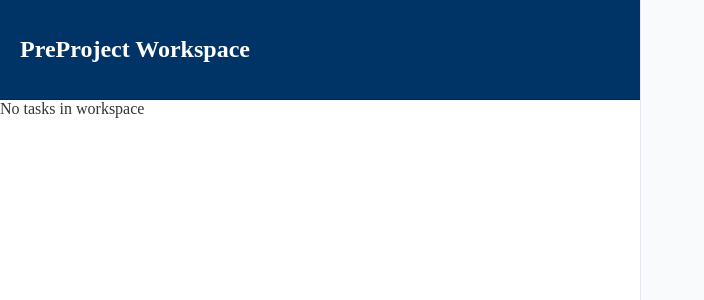
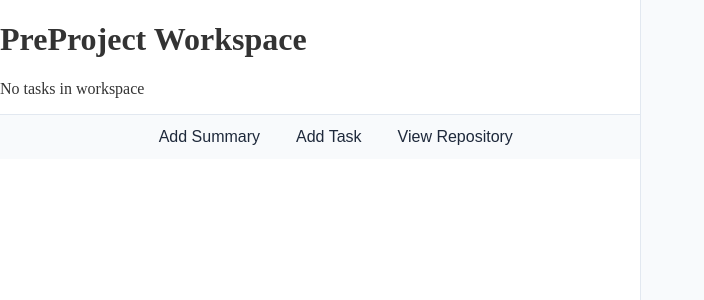
Before and after one commit to johnjkelly1945-ops/project-tracker-vite-pwa-v15, a React (Vite) app: page /preproject in a window 1280 px wide. Shown: the top 300 px of the page, without its empty margins (0-704 px from the left). Built offline with nearby package versions, Linux system fonts and the light colour scheme.

Commit message:
Stage 11.5.3 – Footer buttons emit intent only (no execution)

```diff
--- a/src/Styles/PreProjectFooter.css
+++ b/src/Styles/PreProjectFooter.css
@@ -1,10 +1,7 @@
 /* ============================================================================
-   METRA – PreProjectFooter.css
-   v1.0 – Full-Width Sticky Bottom Footer
-   ----------------------------------------------------------------------------
-   Works with DualPane.jsx scroll region.
-   Safari + Chrome compatible.
-   Text-only buttons.
+   METRA — PreProjectFooter.css
+   Stage 11.5.3
+   Footer intent bar (presentation only)
    ========================================================================== */
 
 .pp-footer-bar {
@@ -21,16 +18,14 @@
   z-index: 999;
 }
 
-.pp-footer-btn {
+.pp-footer-bar button {
   background: none;
   border: none;
-  padding: 6px 10px;
-  font-size: 14px;
+  font-size: 16px;
   color: #1e293b;
   cursor: pointer;
 }
 
-.pp-footer-btn:hover {
+.pp-footer-bar button:hover {
   text-decoration: underline;
-  color: #0f172a;
 }
--- a/src/components/PreProject.jsx
+++ b/src/components/PreProject.jsx
@@ -1,110 +1,30 @@
 // src/components/PreProject.jsx
-import React, { useState, useMemo } from "react";
-import TaskPopup from "./TaskPopup";
-import "../Styles/PreProject.css";
+import React from "react";
+import PreProjectFooter from "./PreProjectFooter";
 
 /*
 =====================================================================
-METRA — Stage 11.5.x
-PreProject Workspace (Visible + Safe-by-Construction)
+METRA — Stage 11.5.3
+PreProject Workspace (INTENT-ONLY FOOTER)
 ---------------------------------------------------------------------
-• Workspace-authoritative
-• No repository coupling
-• No demo / seeded data
-• Renders safely even when empty
+• Safe empty render
+• No task creation
+• No state mutation
 =====================================================================
 */
 
 export default function PreProject() {
-  /* ------------------------------------------------------------------
-     WORKSPACE STATE (AUTHORITATIVE)
-     ------------------------------------------------------------------ */
-
-  // Tasks must ALWAYS be an array
-  const [tasks, setTasks] = useState([]);
-
-  const [activeTask, setActiveTask] = useState(null);
-  const [showPopup, setShowPopup] = useState(false);
-
-  /* ------------------------------------------------------------------
-     DERIVED STATE (TOTAL — NEVER UNDEFINED)
-     ------------------------------------------------------------------ */
-
-  const filteredTasks = useMemo(() => {
-    return Array.isArray(tasks) ? tasks : [];
-  }, [tasks]);
-
-  /* ------------------------------------------------------------------
-     TASK INTERACTION
-     ------------------------------------------------------------------ */
-
-  function openPopup(task) {
-    if (!task) return;
-    setActiveTask(task);
-    setShowPopup(true);
-  }
-
-  function closePopup() {
-    setActiveTask(null);
-    setShowPopup(false);
-  }
-
-  function updateTask(updatedTask) {
-    if (!updatedTask || !updatedTask.id) return;
-
-    setTasks(prev =>
-      Array.isArray(prev)
-        ? prev.map(t => (t.id === updatedTask.id ? updatedTask : t))
-        : []
-    );
-  }
-
-  /* ------------------------------------------------------------------
-     RENDER (VISIBLE EVEN WHEN EMPTY)
-     ------------------------------------------------------------------ */
-
   return (
     <div className="preproject-root">
-      {/* Workspace header / scaffold */}
       <div className="preproject-header">
-        <h2>PreProject Workspace</h2>
+        <h1>PreProject Workspace</h1>
       </div>
 
-      {/* Task list */}
-      <div className="preproject-list">
-        {filteredTasks.length === 0 && (
-          <div className="pp-empty-state">
-            No tasks in workspace
-          </div>
-        )}
-
-        {filteredTasks.map(task => (
-          <div
-            key={task.id}
-            className="pp-task-item"
-            onClick={() => openPopup(task)}
-          >
-            <div className="pp-task-title">
-              {task.title || "Untitled task"}
-            </div>
-
-            {task.status && (
-              <div className={`pp-task-status status-${task.status}`}>
-                {task.status}
-              </div>
-            )}
-          </div>
-        ))}
+      <div className="preproject-content">
+        <p>No tasks in workspace</p>
       </div>
 
-      {/* Task popup */}
-      {showPopup && activeTask && (
-        <TaskPopup
-          task={activeTask}
-          onClose={closePopup}
-          onUpdate={updateTask}
-        />
-      )}
+      <PreProjectFooter />
     </div>
   );
 }
--- a/src/components/PreProjectFooter.jsx
+++ b/src/components/PreProjectFooter.jsx
@@ -1,34 +1,41 @@
-/* ============================================================================
-   METRA – PreProjectFooter.jsx
-   SAFE RESILIENT VERSION — prevents undefined callback crash
-   ----------------------------------------------------------------------------
-   Works even if DualPane or PreProject does NOT pass handlers yet.
-   ============================================================================= */
-
+// src/components/PreProjectFooter.jsx
 import React from "react";
 import "../Styles/PreProjectFooter.css";
 
-export default function PreProjectFooter({
-  onAddSummary,
-  onAddTask,
-  onViewRepo
-}) {
-  // Safe fallbacks so React NEVER crashes
-  const safeAddSummary = onAddSummary || (() => {});
-  const safeAddTask = onAddTask || (() => {});
-  const safeViewRepo = onViewRepo || (() => {});
+/*
+=====================================================================
+METRA — Stage 11.5.3
+PreProject Footer (INTENT ONLY)
+---------------------------------------------------------------------
+• Emits intent only
+• No state mutation
+• No creation logic
+• No navigation
+=====================================================================
+*/
+
+export default function PreProjectFooter() {
+  const emitIntent = (type) => {
+    const payload = {
+      type,
+      source: "PreProjectFooter",
+      timestamp: new Date().toISOString(),
+    };
+
+    console.log("🧭 FOOTER INTENT", payload);
+  };
 
   return (
     <div className="pp-footer-bar">
-      <button className="pp-footer-btn" onClick={safeAddSummary}>
+      <button onClick={() => emitIntent("ADD_SUMMARY_INTENT")}>
         Add Summary
       </button>
 
-      <button className="pp-footer-btn" onClick={safeAddTask}>
+      <button onClick={() => emitIntent("ADD_TASK_INTENT")}>
         Add Task
       </button>
 
-      <button className="pp-footer-btn" onClick={safeViewRepo}>
+      <button onClick={() => emitIntent("OPEN_REPOSITORY_INTENT")}>
         View Repository
       </button>
     </div>
```
